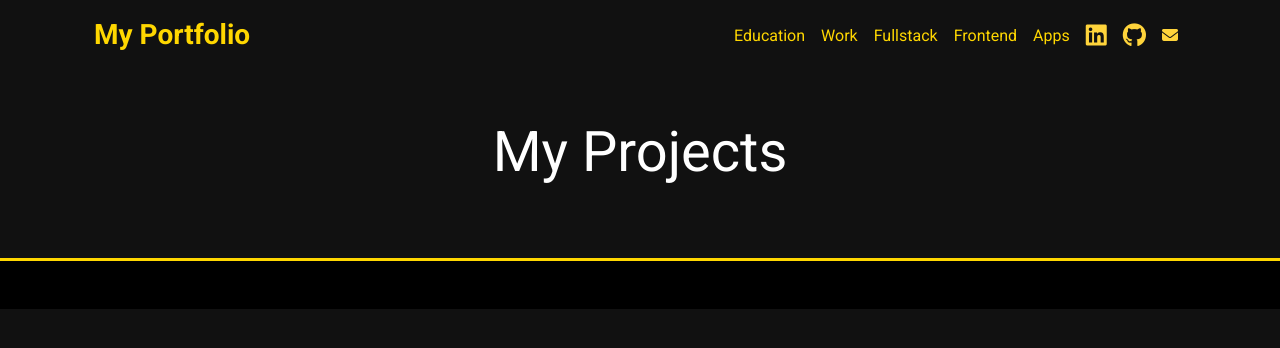
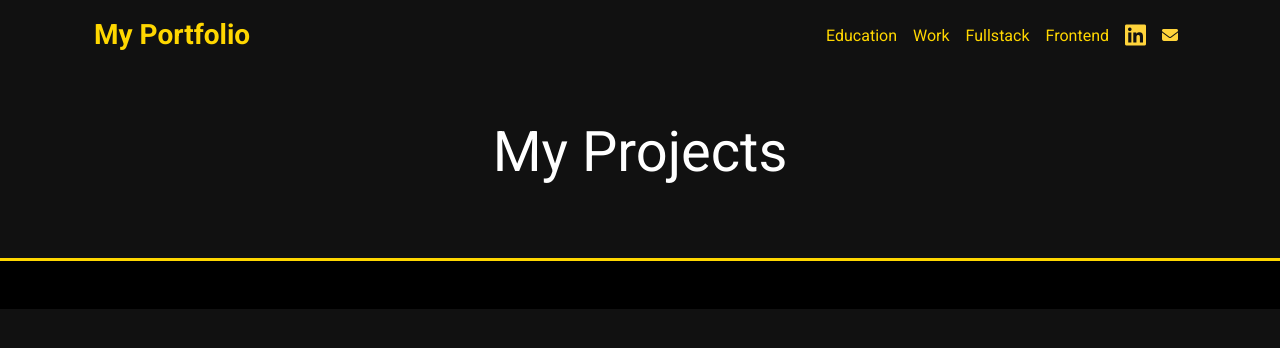
Before and after one commit to Maurya375/portfolio, a Flask app: page /mobile in a window 1280 px wide. Shown: the top 348 px of the page. Run offline with Flask 3, Linux system fonts and the light colour scheme; some libraries are stand-ins or nearby versions.

Commit message:
Implementing changes into details.html file.

```diff
--- a/server.py
+++ b/server.py
@@ -29,6 +29,6 @@ def frontEnd():
 
 
 if __name__ == "__main__":
-    app.secret_key = 'SECRET KEY'
+    # app.secret_key = 'SECRET KEY'
 
-    # app.run(debug=True)
+    app.run(debug=True)
--- a/templates/details.html
+++ b/templates/details.html
@@ -224,15 +224,15 @@
                             <li class="nav-item">
                                 <a class="nav-link" style="color: #FFD700 !important; transition: color 0.3s ease;" href="{{url_for('frontEnd')}}">Frontend</a>
                             </li>
-                            <li class="nav-item">
-                                <a class="nav-link" style="color: #FFD700 !important; transition: color 0.3s ease;" href="#contact">Apps</a>
-                            </li>
+<!--                            <li class="nav-item">-->
+<!--                                <a class="nav-link" style="color: #FFD700 !important; transition: color 0.3s ease;" href="#contact">Apps</a>-->
+<!--                            </li>-->
                              <li class="nav-item">
                                 <a class="nav-link" style="color: #FFD700 !important; transition: color 0.3s ease;" href="https://www.linkedin.com/in/maurya-patel-318b93190/" target="_blank" rel="noopener noreferrer"><i class="fa-brands fa-linkedin fa-xl" style="color: #FFD43B;"></i></a>
                             </li>
-                             <li class="nav-item">
-                                <a class="nav-link" style="color: #FFD700 !important; transition: color 0.3s ease;" href="#"><i class="fa-brands fa-github fa-xl" style="color: #FFD43B;"></i></a>
-                            </li>
+<!--                             <li class="nav-item">-->
+<!--                                <a class="nav-link" style="color: #FFD700 !important; transition: color 0.3s ease;" href="#"><i class="fa-brands fa-github fa-xl" style="color: #FFD43B;"></i></a>-->
+<!--                            </li>-->
                              <li class="nav-item">
                                 <a class="nav-link" style="color: #FFD700 !important; transition: color 0.3s ease;" href="mailto:patelmaurya3@gmail.com"><i class="fa-solid fa-envelope fa-l" style="color: #FFD43B;"></i></a>
                             </li>
```
Also changed, not shown: database.py (+8 -8 lines), templates/education.html (+6 -6 lines), templates/new-demo.html (+7 -7 lines), templates/work.html (+6 -6 lines), instance/database.db.
